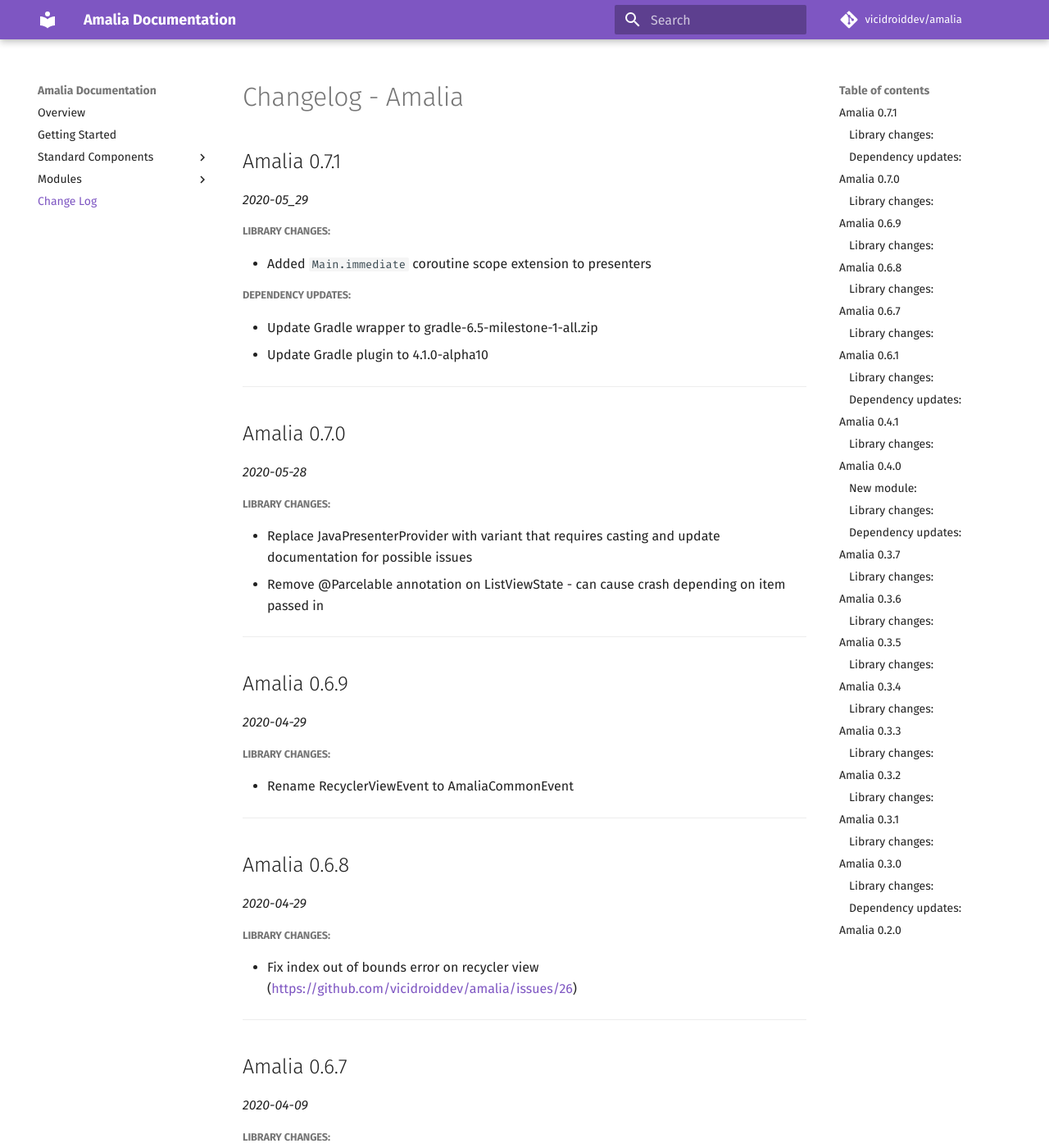
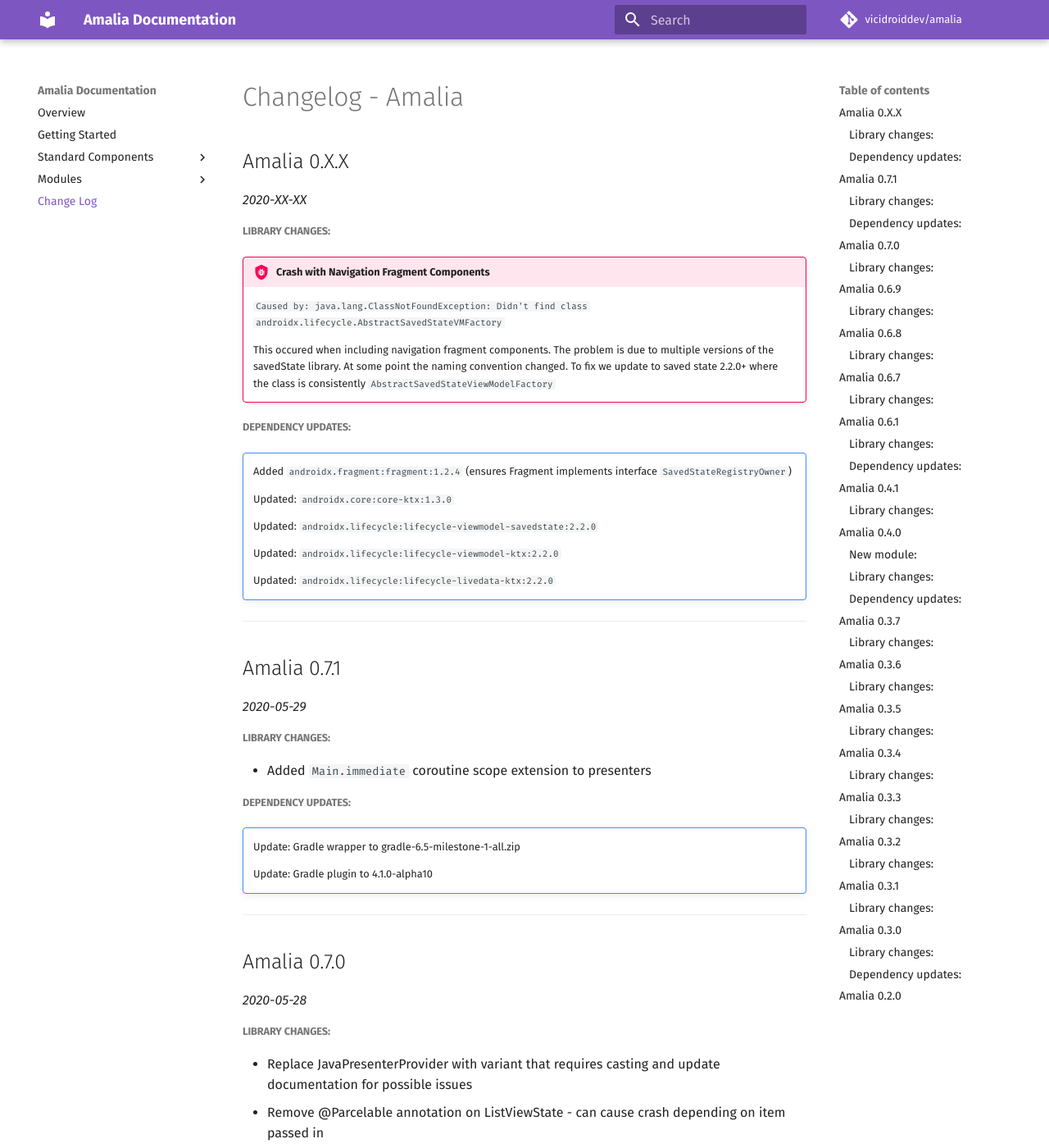
Before and after one commit to vicidroiddev/amalia, an MkDocs documentation site: the page built from documentation/docs/changelog.md, in a window 1280 px wide and 1400 px high. Shown: the whole window at 82% size. Built offline with MkDocs 1.6.1 and Material for MkDocs 9.7.7, drawn with Linux system fonts in a browser that asks for light colours; emoji names are drawn with the system emoji font; comment, search, counter and statistics services are not loaded.

Commit message:
Fix crash due to savedState library inconsistencies

```diff
--- a/documentation/docs/changelog.md
+++ b/documentation/docs/changelog.md
@@ -1,8 +1,34 @@
 # Changelog - Amalia
 
+## Amalia 0.X.X
+
+_2020-XX-XX_
+
+##### Library changes:
+
+!!! bug "Crash with Navigation Fragment Components"
+    `Caused by: java.lang.ClassNotFoundException: Didn't find class androidx.lifecycle.AbstractSavedStateVMFactory`
+
+    This occured when including navigation fragment components.
+    The problem is due to multiple versions of the savedState library. At some point the naming convention changed.
+    To fix we update to saved state 2.2.0+ where the class is consistently `AbstractSavedStateViewModelFactory`
+
+##### Dependency updates:
+
+!!! note ""
+    Added `androidx.fragment:fragment:1.2.4` (ensures Fragment implements interface `SavedStateRegistryOwner`)
+
+    Updated: `androidx.core:core-ktx:1.3.0`
+
+    Updated: `androidx.lifecycle:lifecycle-viewmodel-savedstate:2.2.0`
+
+    Updated: `androidx.lifecycle:lifecycle-viewmodel-ktx:2.2.0`
+
+    Updated: `androidx.lifecycle:lifecycle-livedata-ktx:2.2.0`
+___
 ## Amalia 0.7.1
 
-_2020-05_29_
+_2020-05-29_
 
 ##### Library changes:
 
```
Also changed, not shown: other parts of documentation/docs/changelog.md (+6 -2 lines), 3 other files.
